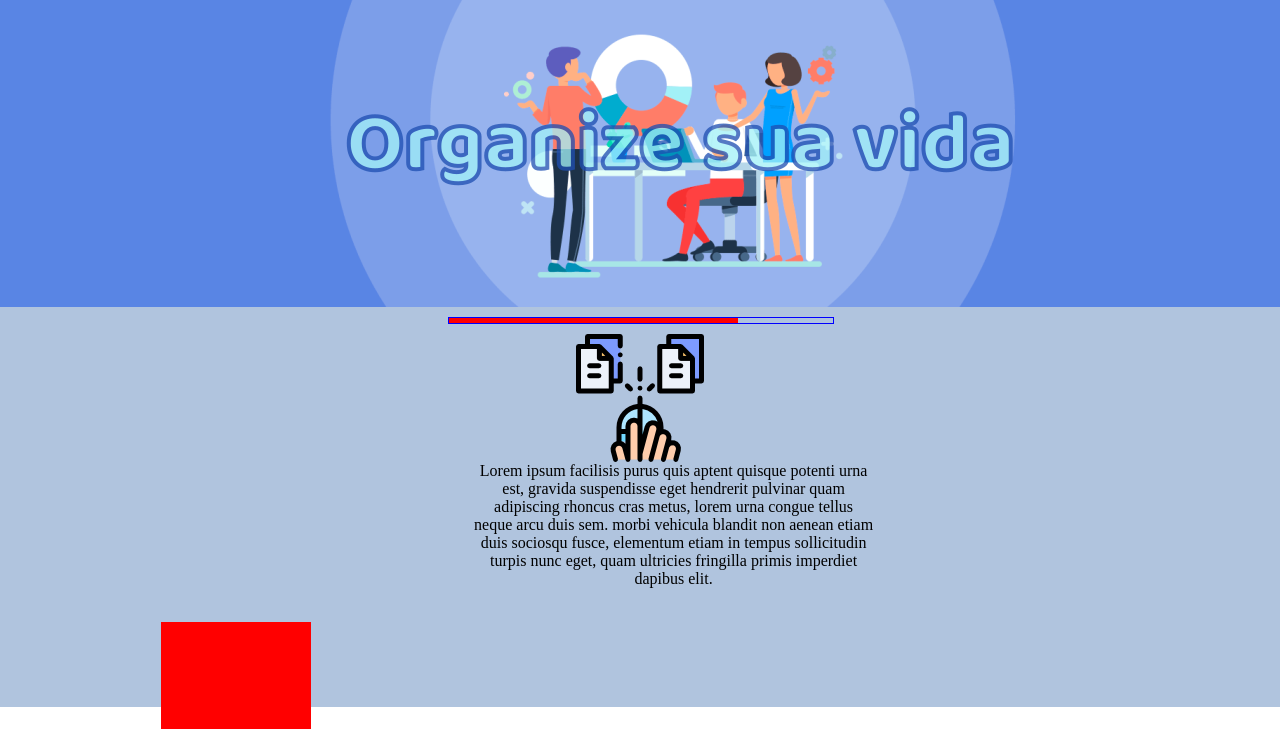
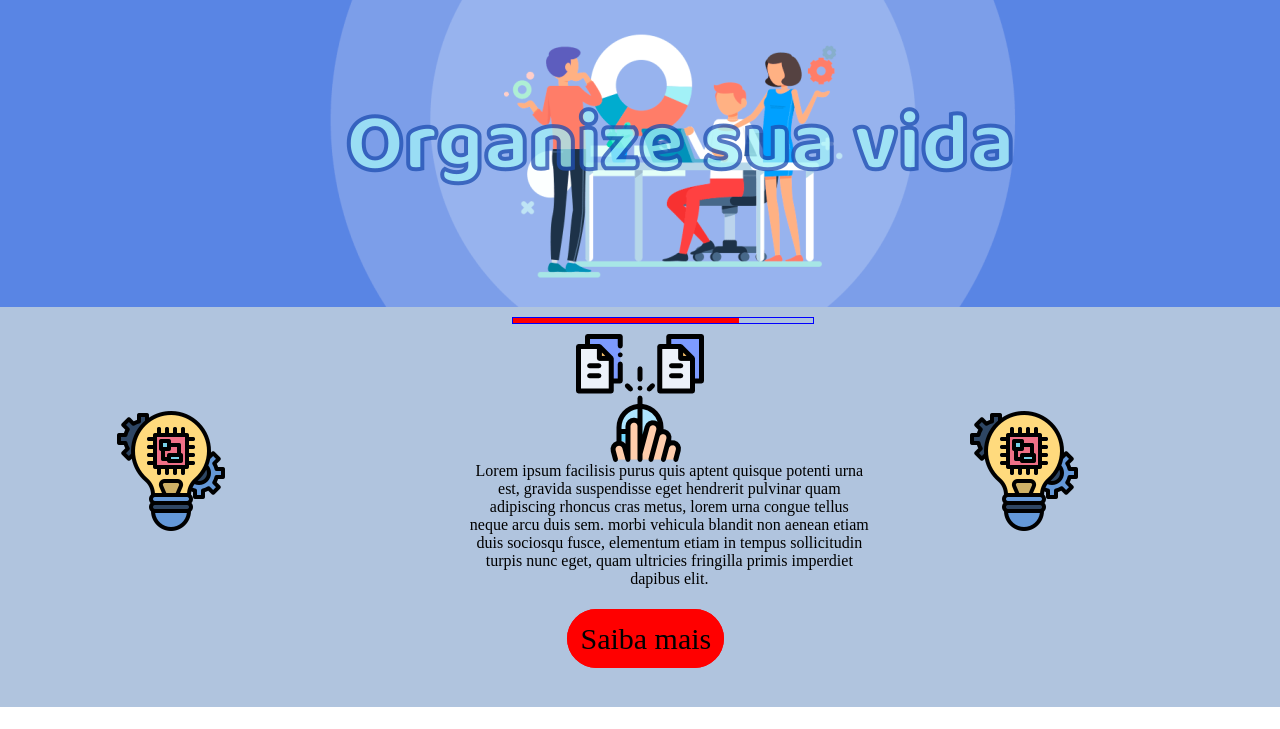
Before and after one commit to lhorran/Organize, a plain HTML site: page index.html in a window 1280 px wide. Shown: the part 205-934 px from the top of the page. Drawn offline with Linux system fonts and the light colour scheme.

Commit message:
novo modelo 2.1 resolvido

```diff
--- a/css/info.css
+++ b/css/info.css
@@ -1,4 +1,34 @@
+.ordem{
+	display: flex;
+}
+
+.img1{
+	display: inline-block;
+	height: 400px;
+	width: 500px;
+	background-color: #B0C4DE;
+}
+.img1 img{
+	position: relative;
+	left: 25%;
+	top: 25%;
+}
+.img2{
+	display: inline-block;
+	height: 400px;
+	width: 500px;
+	background-color: #B0C4DE;
+}
+
+.img2 img{
+	position: relative;
+	left: 25%;
+	top: 25%;
+}
+
 .info{
+	display: inline-block;
+	width: 500px;
 	height: 400px;
 	background-color: #B0C4DE;
 	cursor: default;
@@ -6,14 +36,15 @@
 
 .info .barra{
 	position: relative;
-	left: 35%;
+	left: 20%;
 	top: 10px;
-	width: 30%;
+	width: 300px;
 	height: 5px;
 	border-style: solid;
 	border-color: blue;
 	border-width: 1px;
 }
+
 #barra{
 	background-color: red;
 	height: 5px;
@@ -24,19 +55,19 @@
 	height: 160px;
 	text-align: center;
 	position: relative;
-	left: 37%;
+	left: 10%;
 }
 
 .info img{
 	position: relative;
 	top: 20px;
-	left: 45%;
+	left: 35%;
 
 }
 
 .info .saiba-mais{
 	position: relative;
-	left: 45%;
+	left: 33%;
 	border-color: red;
 	background-color: red;
 	border-radius: 40px;
@@ -50,10 +81,3 @@
 .info:hover .saiba-mais {
 	padding: 14px ;
 }
-
-.info .img1{
-	display: inline-block;
-	background-color: red;
-	width: 150px;
-	height: 150px;
-}
--- a/index.html
+++ b/index.html
@@ -49,15 +49,32 @@
 	-->
 	</div>
 		<!-- ############ topicos ############## -->
-	<div class="info">
-		<div class="barra">
-			<div id="barra"></div>
+		<div class="ordem">
+
+			<div class="img1">
+				<img src="img/technology.png">
+			</div>
+
+			<div class="info">
+
+				<div class="barra">
+					<div id="barra"></div>
+				</div>
+
+			<img class="pr" src="img/multitarefa.png">
+
+			<div class="texto">
+				<p>	Lorem ipsum facilisis purus quis aptent quisque potenti urna est, gravida suspendisse eget hendrerit pulvinar quam adipiscing rhoncus cras metus, lorem urna congue tellus neque arcu duis sem. morbi vehicula blandit non aenean etiam duis sociosqu fusce, elementum etiam in tempus sollicitudin turpis nunc eget, quam ultricies fringilla primis imperdiet dapibus elit.</p>
+			</div>
+
+			<a class="saiba-mais" href="">Saiba mais</a>
+
 		</div>
-		<img src="img/multitarefa.png">
-		<div class="texto">
-		<p>	Lorem ipsum facilisis purus quis aptent quisque potenti urna est, gravida suspendisse eget hendrerit pulvinar quam adipiscing rhoncus cras metus, lorem urna congue tellus neque arcu duis sem. morbi vehicula blandit non aenean etiam duis sociosqu fusce, elementum etiam in tempus sollicitudin turpis nunc eget, quam ultricies fringilla primis imperdiet dapibus elit.</p></div>
-		<a class="saiba-mais" href="">Saiba mais</a>
-		<div class="img1"></div>
+
+		<div class="img2">
+			<img src="img/technology.png">
+		</div>
+
 	</div>
 
 
```
Also changed, not shown: img/teste.png (added).
